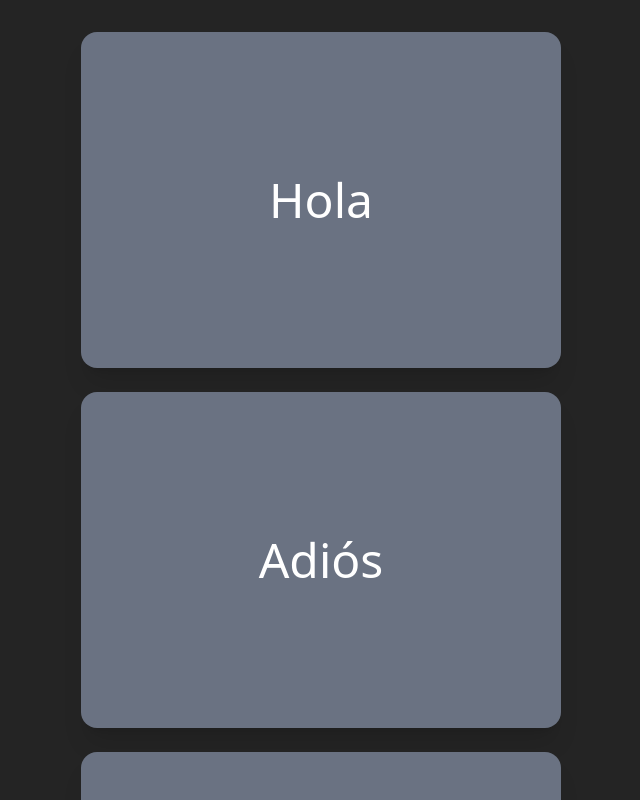
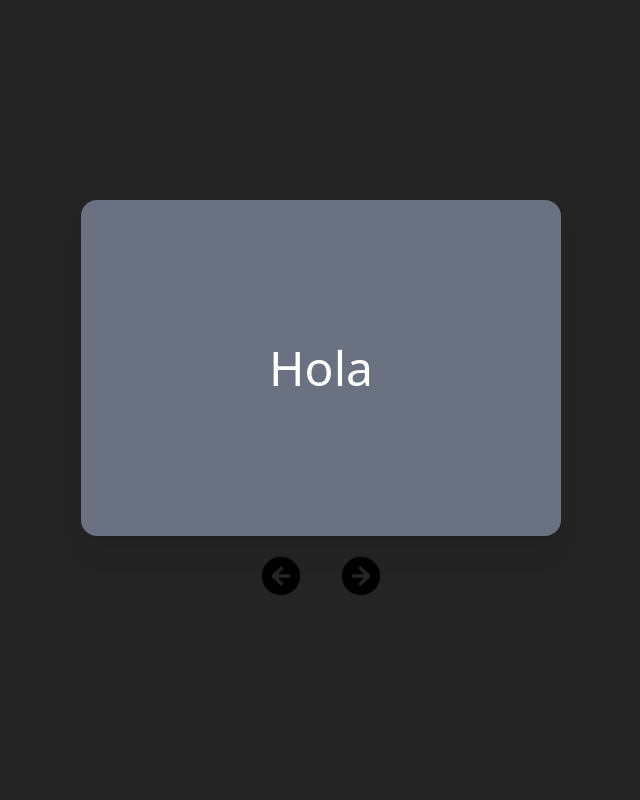
Before and after one commit to adceballos/spanish-flashcards, a Vue app in the folder frontend/: page /deck1-essentials in a window 1280 px wide. Shown: the top 800 px of the page, without its empty margins (319-959 px from the left). Built offline with nearby package versions, Linux system fonts and the light colour scheme.

Commit message:
feat: create card carousel and functionality for navigating between different cards

```diff
--- a/frontend/package.json
+++ b/frontend/package.json
@@ -9,6 +9,7 @@
     "preview": "vite preview"
   },
   "dependencies": {
+    "@heroicons/vue": "^2.2.0",
     "@tailwindcss/vite": "^4.1.8",
     "@vueuse/core": "^13.3.0",
     "tailwindcss": "^4.1.8",
--- a/frontend/src/components/Cartas.vue
+++ b/frontend/src/components/Cartas.vue
@@ -10,7 +10,7 @@
                 Cartas
             </div>
 
-            <div class="cinzel absolute w-full h-full backface-hidden bg-slate-700 text-white rounded-2xl flex items-center justify-center shadow-2xl transform rotate-y-180 flex flex-col">
+            <div class="cinzel absolute w-full h-full backface-hidden bg-slate-700 text-white rounded-2xl justify-center shadow-2xl transform rotate-y-180 flex flex-col items-center">
                 <h1 class="text-3xl">Cards</h1>
                 <p class="text-md">Developed by <a href="https://adrianceballos.com" target="_blank" rel="noopener" class="text-blue-300">Adrian</a></p>
             </div>
--- a/frontend/src/components/cardCarousel.vue
+++ b/frontend/src/components/cardCarousel.vue
@@ -1,7 +1,76 @@
 <script setup lang="ts">
+import { ref, onMounted, onUnmounted } from 'vue';
+import Card from './Card.vue';
+import { ArrowLeftCircleIcon, ArrowRightCircleIcon } from '@heroicons/vue/20/solid';
 
+// Destructure the 'cards' prop directly from defineProps()
+// This extracts the 'cards' array from the props object, so we can use 'cards' directly in this script.
+// Equivalent to:
+// const props = defineProps<...>();
+// const cards = props.cards;
+const { cards } = defineProps<{
+  cards: {
+    front: string;
+    back: string;
+  }[];
+}>();
+
+const activeIndex = ref(0);
+
+const nextCard = () => {
+  if (activeIndex.value < cards.length - 1) {
+    activeIndex.value++;
+  }
+};
+
+const prevCard = () => {
+  if (activeIndex.value > 0) {
+    activeIndex.value--;
+  }
+};
+
+// Define a handler function for keydown events
+// Checks if the user pressed the left or right arrow key and triggers the corresponding navigation function
+const handleKey = (e: KeyboardEvent) => {
+  if (e.key === "ArrowLeft") {
+    prevCard();
+  } else if (e.key === "ArrowRight") {
+    nextCard();
+  }
+};
+
+// Register the keydown listener when the component is mounted
+// Ensures that keyboard navigation works as soon as the component is visible
+onMounted(() => {
+  window.addEventListener("keydown", handleKey)
+});
+
+// Clean up the listener when the component is unmounted
+// Prevents memory leaks and accidental navigation after the component is gone
+onUnmounted(() => {
+  window.removeEventListener("keydown", handleKey)
+});
 </script>
 
 <template>
+  <div class="flex flex-col items-center">
+    <div v-if="cards.length > 0">
+      <Card
+        :key="activeIndex"
+        :front="cards[activeIndex].front"
+        :back="cards[activeIndex].back"
+      />
 
+      <div class="flex items-center justify-center mt-4 gap-x-8">
+        <button v-on:click="prevCard" :disabled="activeIndex === 0" aria-label="Previous card" class="text-2xl">
+          <ArrowLeftCircleIcon class="w-12 h-12 hover:text-slate-400 transition-colors duration-250"/>
+        </button>
+
+        <button @click="nextCard" :disabled="activeIndex === cards.length - 1" aria-label="Next card" class="text-2xl">
+          <ArrowRightCircleIcon class="w-12 h-12 hover:text-slate-400 transition-colors duration-250"/>
+        </button>
+      </div>
+    </div>
+
+  </div>
 </template>
--- a/frontend/src/views/CardStudyView.vue
+++ b/frontend/src/views/CardStudyView.vue
@@ -1,6 +1,6 @@
 <script setup lang="ts">
-import CardList from '../components/CardList.vue';
 import { ref, onMounted } from 'vue';
+import CardCarousel from '../components/cardCarousel.vue';
 
 // destructure 'deckSlug' prop passed from the dynamic route defined in 'index.ts' (via 'props: true')
 const { deckSlug } = defineProps<{
@@ -24,5 +24,5 @@ onMounted(async () => {
 </script>
 
 <template>
-  <CardList :cards="cards"/>
+  <CardCarousel :cards="cards"/>
 </template>
```
Also changed, not shown: 1 other file (tests, documents, lock files or other folders).
